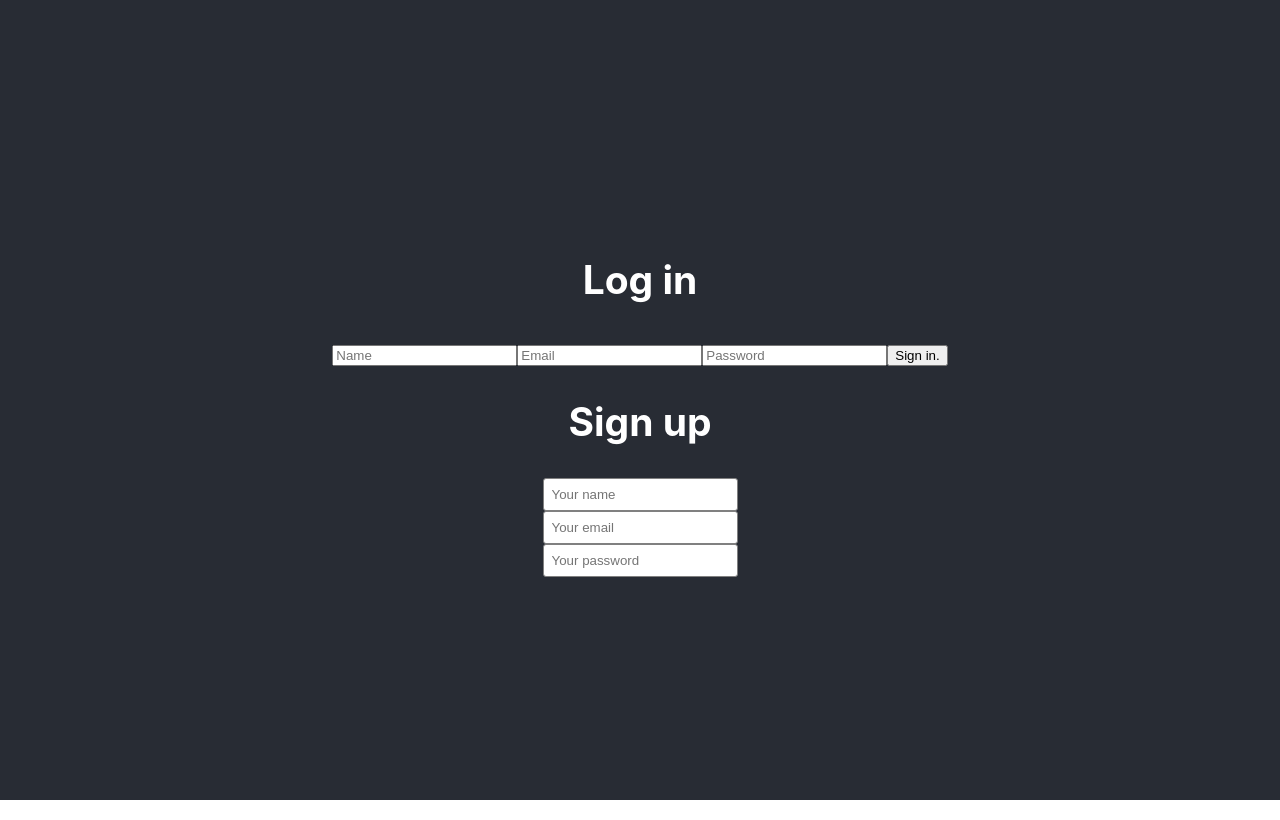
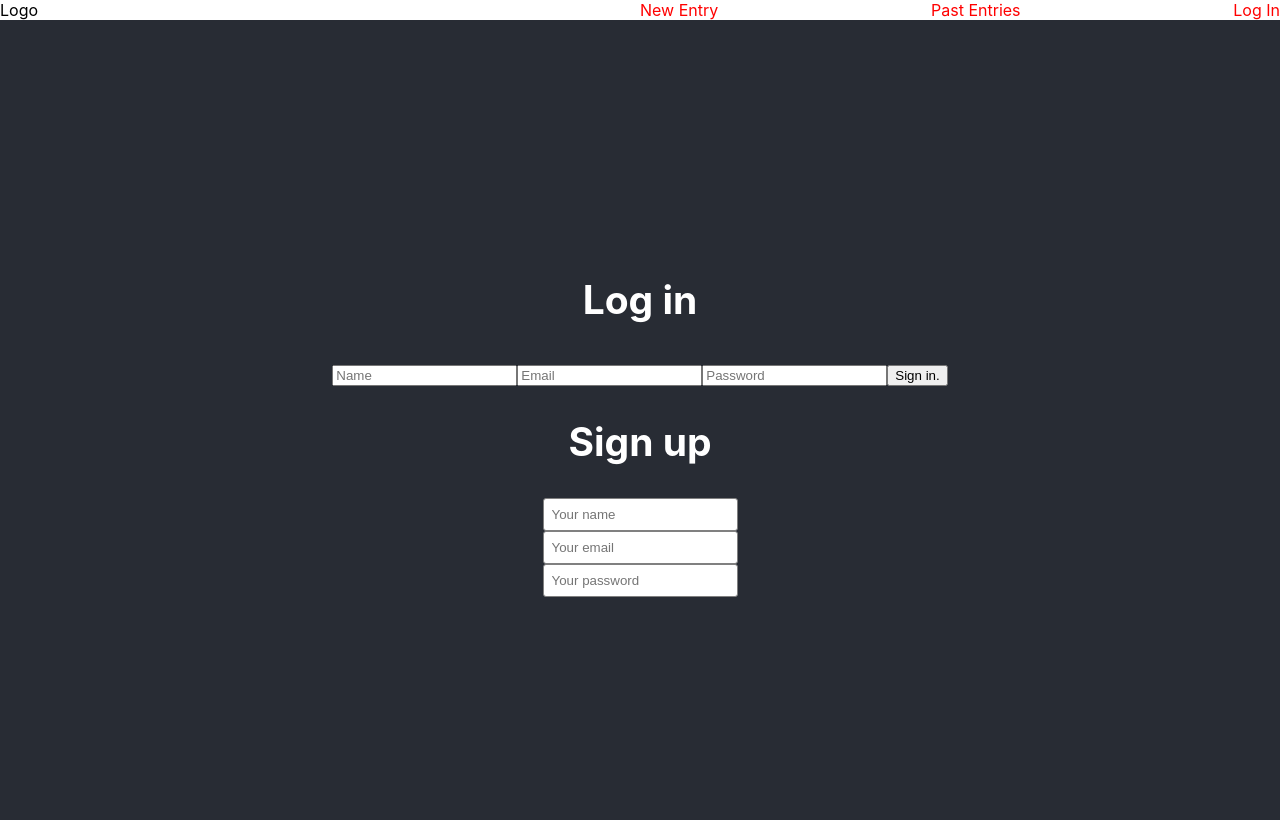
Before and after one commit to OneLineADay/react, a React (Create React App) app: page / in a window 1280 px wide. Built offline with nearby package versions, Linux system fonts and the light colour scheme.

Commit message:
basic nav, styling still to be done

```diff
--- a/src/App.js
+++ b/src/App.js
@@ -1,13 +1,14 @@
 import React from "react";
 import { BrowserRouter as Router, Route, Link, Switch } from "react-router-dom";
-import logo from "./logo.svg";
 import "./App.css";
 import { Signup } from "./containers/Signup";
 import Login from './components/Login';
+import { Navigation } from './containers/Navigation/Navigation';
 
 function App() {
   return (
     <div className="App">
+      <Navigation />
       <header className="App-header">
         <h2>Log in</h2>
         <Login />
--- /dev/null
+++ b/src/containers/Navigation/Navigation.js
@@ -0,0 +1,18 @@
+import React from 'react';
+import { StyledContainer } from "./Styles";
+
+export const Navigation = () => {
+
+
+    return (
+        <StyledContainer>
+            <div className='nav-logo'>Logo</div>
+            <div className='nav-options'>
+                <a className='nav-item'>New Entry</a>
+                <a className='nav-item'>Past Entries </a>
+                <a className='nav-item'>Log In</a>
+            </div>
+        </StyledContainer>
+    );
+
+}
--- /dev/null
+++ b/src/containers/Navigation/Styles.jsx
@@ -0,0 +1,26 @@
+import styled from 'styled-components';
+
+
+export const StyledContainer = styled.div`
+  display: flex;
+  justify-content: space-around;
+  /* align-items: center; */
+
+  .nav-logo {
+   width: 50%;
+   justify-content: flex-start;
+   text-align: left;
+  }
+
+
+  .nav-options{
+      display: flex;
+      width: 50%;
+      justify-content: space-between;
+
+     a{
+        margin: 2rem, 1rem, 2rem, 1rem;
+        color: red;
+      }
+  }
+`;
```
Also changed, not shown: src/containers/Navigation/index.js (added).
